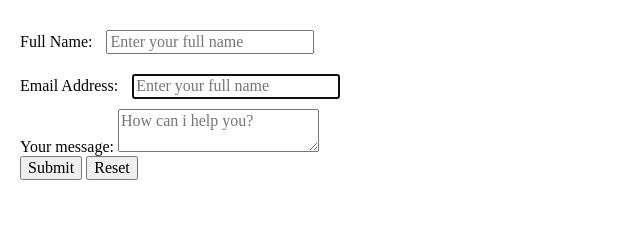
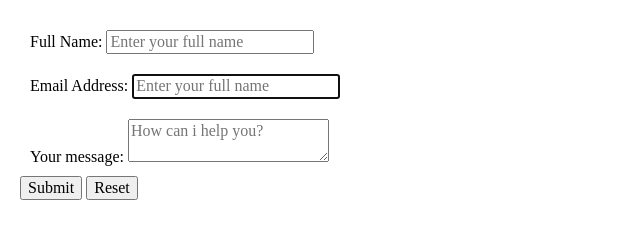
Before and after one commit to dnaDeveloper2/EmailForm, a plain HTML site: page index.html in a window 1280 px wide. Shown: the whole page, without its empty margins (0-640 px from the left). Drawn offline with nearby package versions, Linux system fonts and the light colour scheme.

Commit message:
Update style.css

```diff
--- a/style.css
+++ b/style.css
@@ -2,6 +2,6 @@ body {
   padding: 20px;
 }
 
-input {
-  margin: 10px;
+div {
+  padding: 10px;
 }
```
